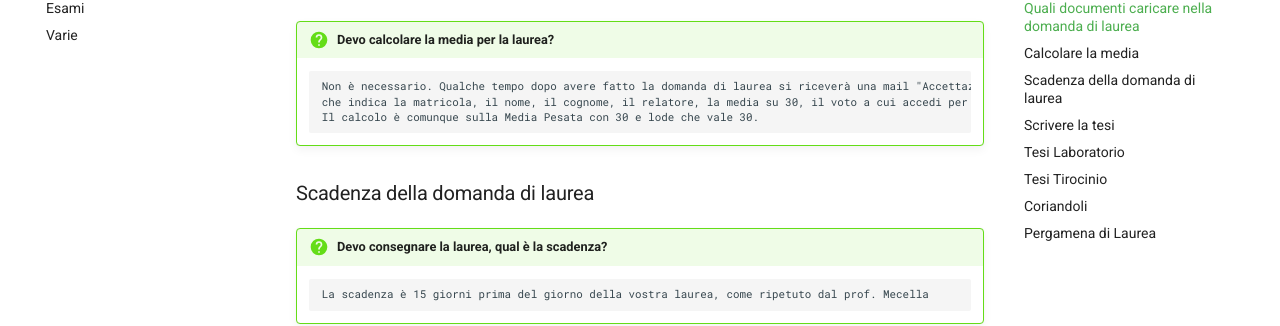
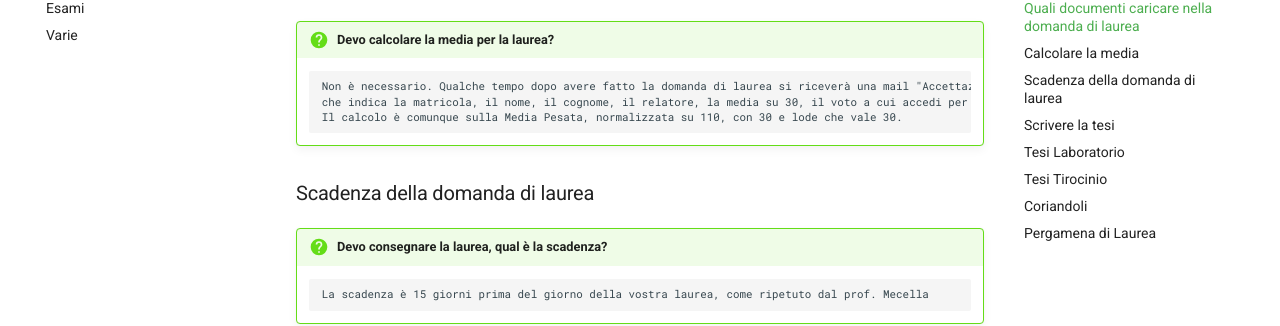
Before and after one commit to universityigi/faqs, an MkDocs documentation site: the page built from docs/laurea.md, in a window 1280 px wide and 900 px high, scrolled down 1063 px. Shown: the part 181-507 px from the top of the window. Built offline with MkDocs 1.6.1 and Material for MkDocs 9.7.7, drawn with Linux system fonts in a browser that asks for light colours.

Commit message:
normalizzata

```diff
--- a/docs/laurea.md
+++ b/docs/laurea.md
@@ -48,7 +48,7 @@
 
 		Non è necessario. Qualche tempo dopo avere fatto la domanda di laurea si riceverà una mail "Accettazione media partenza" dalla segreteria didattica,
 		che indica la matricola, il nome, il cognome, il relatore, la media su 30, il voto a cui accedi per la media degli esami e la media finale (arrotondata).
-		Il calcolo è comunque sulla Media Pesata con 30 e lode che vale 30.
+		Il calcolo è comunque sulla Media Pesata, normalizzata su 110, con 30 e lode che vale 30.
 
 ### Scadenza della domanda di laurea
 
```
